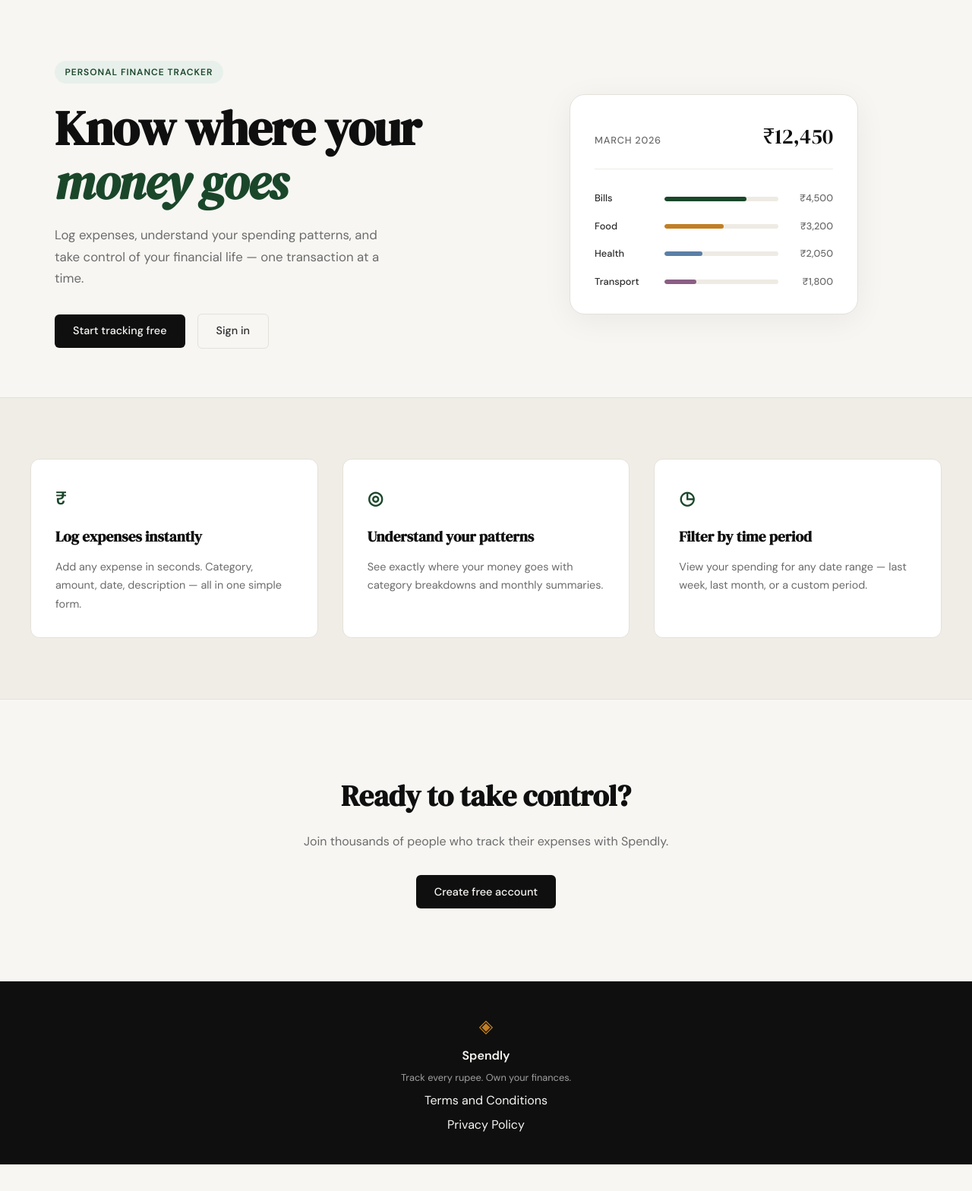
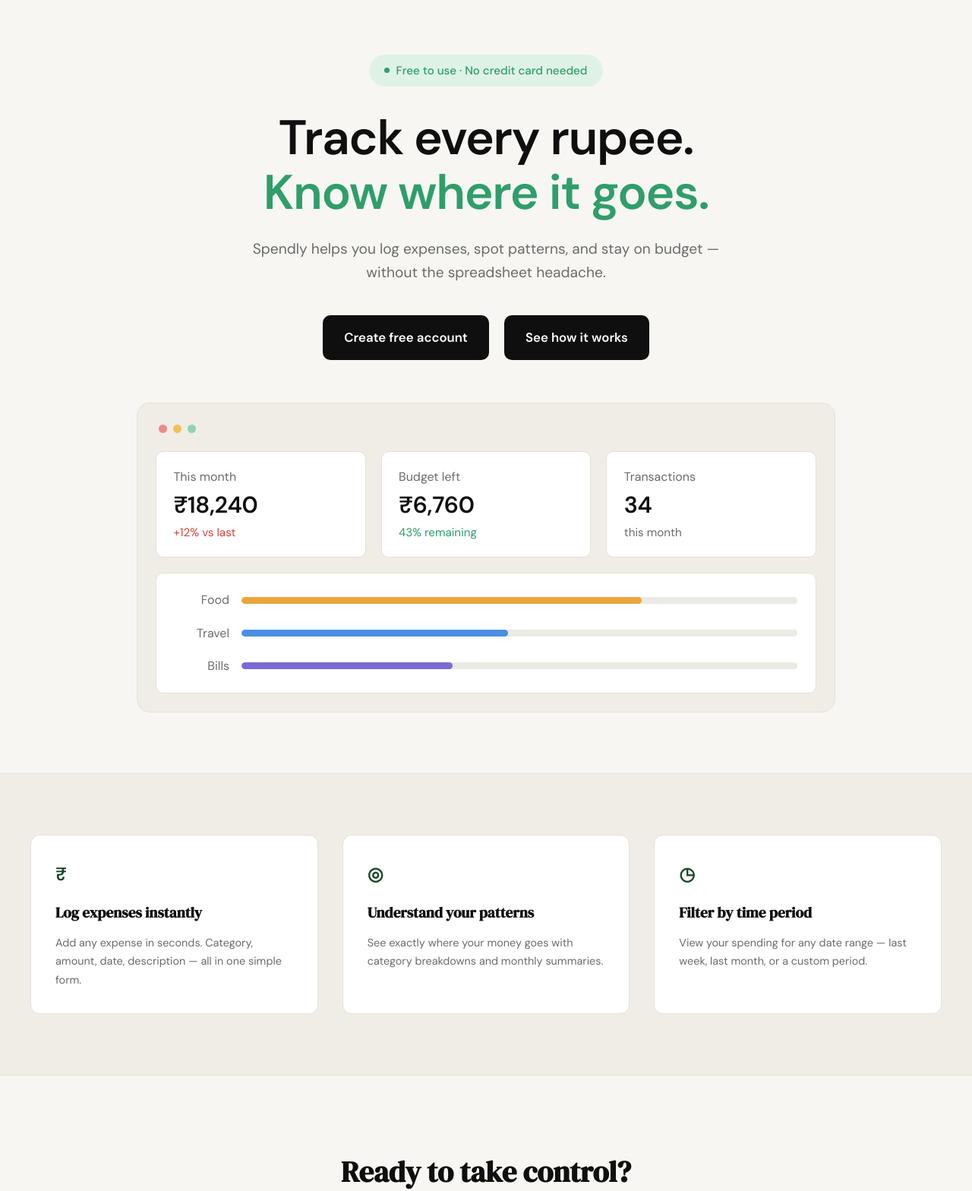
Before and after one commit to Zain970/Spendly-Expense-Tracker, a Flask app: page / in a window 1280 px wide. Shown: the part 61-1629 px from the top of the page at 76% size. Before the commit the page ends 1594 px from the top, so only its background shows below. Run offline with Flask 3, Linux system fonts and the light colour scheme.

Commit message:
landing: redesign hero section to match mockup

```diff
--- /dev/null
+++ b/static/css/landing.css
@@ -0,0 +1,213 @@
+/* ------------------------------------------------------------------ */
+/* Landing hero                                                        */
+/* ------------------------------------------------------------------ */
+
+.hero-v2 {
+    --hero-green: #2f9e6a;
+    --hero-red: #d6453c;
+    --hero-bar-food: #e9a63c;
+    --hero-bar-travel: #4a8fe0;
+    --hero-bar-bills: #7b6ad6;
+
+    padding: 4.5rem 2rem 5rem;
+    text-align: center;
+}
+
+.hero-v2-inner {
+    max-width: 920px;
+    margin: 0 auto;
+}
+
+/* Badge */
+
+.hero-v2-badge {
+    display: inline-flex;
+    align-items: center;
+    gap: 0.5rem;
+    background: #dff2e6;
+    color: var(--hero-green);
+    border-radius: 999px;
+    padding: 0.55rem 1.25rem;
+    font-size: 0.95rem;
+    font-weight: 500;
+}
+
+.hero-v2-badge::before {
+    content: "";
+    width: 7px;
+    height: 7px;
+    border-radius: 50%;
+    background: var(--hero-green);
+}
+
+/* Headline */
+
+.hero-v2-title {
+    font-family: var(--font-body);
+    font-weight: 600;
+    font-size: clamp(2.25rem, 6vw, 4rem);
+    line-height: 1.12;
+    letter-spacing: -0.02em;
+    color: var(--ink);
+    margin: 2rem 0 1.5rem;
+}
+
+.hero-v2-title span {
+    display: block;
+    color: var(--hero-green);
+}
+
+.hero-v2-subtitle {
+    max-width: 620px;
+    margin: 0 auto;
+    font-size: 1.2rem;
+    line-height: 1.6;
+    color: var(--ink-muted);
+}
+
+/* Actions */
+
+.hero-v2-actions {
+    display: flex;
+    justify-content: center;
+    gap: 1.25rem;
+    margin-top: 2.5rem;
+}
+
+.hero-v2-btn {
+    background: var(--ink);
+    color: #ffffff;
+    border-radius: 10px;
+    padding: 1rem 1.75rem;
+    font-size: 1.05rem;
+    font-weight: 600;
+    transition: background 0.18s ease, transform 0.18s ease;
+}
+
+.hero-v2-btn:hover {
+    background: var(--ink-soft);
+    transform: translateY(-1px);
+}
+
+/* Preview window */
+
+.hero-v2-window {
+    max-width: 920px;
+    margin: 3.5rem auto 0;
+    background: var(--paper-warm);
+    border: 1px solid var(--border);
+    border-radius: 18px;
+    padding: 1.5rem;
+    text-align: left;
+}
+
+.hero-v2-dots {
+    display: flex;
+    gap: 0.5rem;
+    padding: 0.25rem 0.25rem 1.5rem;
+}
+
+.hero-v2-dots span {
+    width: 11px;
+    height: 11px;
+    border-radius: 50%;
+}
+
+.hero-v2-dots span:nth-child(1) { background: #ef8a86; }
+.hero-v2-dots span:nth-child(2) { background: #f0c05a; }
+.hero-v2-dots span:nth-child(3) { background: #8fd3b1; }
+
+/* Stat tiles */
+
+.hero-v2-stats {
+    display: grid;
+    grid-template-columns: repeat(3, 1fr);
+    gap: 1.25rem;
+    margin-bottom: 1.25rem;
+}
+
+.hero-v2-stat {
+    background: var(--paper-card);
+    border: 1px solid var(--border);
+    border-radius: 10px;
+    padding: 1.25rem 1.4rem;
+}
+
+.hero-v2-stat-label {
+    display: block;
+    font-size: 1rem;
+    color: var(--ink-muted);
+    margin-bottom: 0.4rem;
+}
+
+.hero-v2-stat-value {
+    display: block;
+    font-size: 1.9rem;
+    font-weight: 600;
+    letter-spacing: -0.01em;
+    color: var(--ink);
+    line-height: 1.2;
+}
+
+.hero-v2-stat-note {
+    display: block;
+    font-size: 0.95rem;
+    color: var(--ink-muted);
+    margin-top: 0.35rem;
+}
+
+.hero-v2-stat-note.is-up { color: var(--hero-red); }
+.hero-v2-stat-note.is-good { color: var(--hero-green); }
+
+/* Category bars */
+
+.hero-v2-bars {
+    background: var(--paper-card);
+    border: 1px solid var(--border);
+    border-radius: 10px;
+    padding: 1.4rem 1.5rem;
+}
+
+.hero-v2-bar-row {
+    display: grid;
+    grid-template-columns: 72px 1fr;
+    align-items: center;
+    gap: 1rem;
+}
+
+.hero-v2-bar-row + .hero-v2-bar-row {
+    margin-top: 1.1rem;
+}
+
+.hero-v2-bar-label {
+    text-align: right;
+    font-size: 1rem;
+    color: var(--ink-muted);
+}
+
+.hero-v2-bar-track {
+    height: 9px;
+    border-radius: 999px;
+    background: #eceae4;
+    overflow: hidden;
+}
+
+.hero-v2-bar-fill {
+    display: block;
+    height: 100%;
+    border-radius: 999px;
+}
+
+.hero-v2-bar-fill.is-food { background: var(--hero-bar-food); }
+.hero-v2-bar-fill.is-travel { background: var(--hero-bar-travel); }
+.hero-v2-bar-fill.is-bills { background: var(--hero-bar-bills); }
+
+/* Responsive */
+
+@media (max-width: 760px) {
+    .hero-v2 { padding: 3rem 1rem 3.5rem; }
+    .hero-v2-actions { flex-direction: column; align-items: stretch; gap: 0.85rem; }
+    .hero-v2-window { padding: 1.1rem; border-radius: 14px; }
+    .hero-v2-stats { grid-template-columns: 1fr; gap: 0.85rem; }
+    .hero-v2-bar-row { grid-template-columns: 60px 1fr; }
+}
--- a/templates/landing.html
+++ b/templates/landing.html
@@ -2,66 +2,81 @@
 
 {% block title %}Spendly — Track Every Rupee{% endblock %}
 
+{% block head %}
+<link rel="stylesheet" href="{{ url_for('static', filename='css/landing.css') }}">
+{% endblock %}
+
 {% block content %}
 
-<section class="hero">
-    <div class="hero-inner">
-        <div class="hero-badge">Personal Finance Tracker</div>
-        <h1 class="hero-title">
-            Know where your<br>
-            <em>money goes</em>
+<section class="hero-v2">
+    <div class="hero-v2-inner">
+
+        <div class="hero-v2-badge">Free to use &middot; No credit card needed</div>
+
+        <h1 class="hero-v2-title">
+            Track every rupee.
+            <span>Know where it goes.</span>
         </h1>
-        <p class="hero-subtitle">
-            Log expenses, understand your spending patterns,
-            and take control of your financial life —
-            one transaction at a time.
+
+        <p class="hero-v2-subtitle">
+            Spendly helps you log expenses, spot patterns, and stay
+            on budget — without the spreadsheet headache.
         </p>
-        <div class="hero-actions">
-            <a href="{{ url_for('register') }}" class="btn-primary">Start tracking free</a>
-            <a href="{{ url_for('login') }}" class="btn-ghost">Sign in</a>
+
+        <div class="hero-v2-actions">
+            <a href="{{ url_for('register') }}" class="hero-v2-btn">Create free account</a>
+            <a href="#features" class="hero-v2-btn">See how it works</a>
         </div>
-    </div>
-    <div class="hero-visual">
-        <div class="mock-card">
-            <div class="mock-card-header">
-                <span class="mock-label">March 2026</span>
-                <span class="mock-total">₹12,450</span>
+
+        <div class="hero-v2-window">
+            <div class="hero-v2-dots">
+                <span></span><span></span><span></span>
             </div>
-            <div class="mock-bars">
-                <div class="mock-bar-row">
-                    <span class="mock-cat">Bills</span>
-                    <div class="mock-bar-track">
-                        <div class="mock-bar" style="width: 72%"></div>
+
+            <div class="hero-v2-stats">
+                <div class="hero-v2-stat">
+                    <span class="hero-v2-stat-label">This month</span>
+                    <span class="hero-v2-stat-value">₹18,240</span>
+                    <span class="hero-v2-stat-note is-up">+12% vs last</span>
+                </div>
+                <div class="hero-v2-stat">
+                    <span class="hero-v2-stat-label">Budget left</span>
+                    <span class="hero-v2-stat-value">₹6,760</span>
+                    <span class="hero-v2-stat-note is-good">43% remaining</span>
+                </div>
+                <div class="hero-v2-stat">
+                    <span class="hero-v2-stat-label">Transactions</span>
+                    <span class="hero-v2-stat-value">34</span>
+                    <span class="hero-v2-stat-note">this month</span>
+                </div>
+            </div>
+
+            <div class="hero-v2-bars">
+                <div class="hero-v2-bar-row">
+                    <span class="hero-v2-bar-label">Food</span>
+                    <div class="hero-v2-bar-track">
+                        <span class="hero-v2-bar-fill is-food" style="width: 72%"></span>
                     </div>
-                    <span class="mock-amt">₹4,500</span>
                 </div>
-                <div class="mock-bar-row">
-                    <span class="mock-cat">Food</span>
-                    <div class="mock-bar-track">
-                        <div class="mock-bar mock-bar-2" style="width: 52%"></div>
+                <div class="hero-v2-bar-row">
+                    <span class="hero-v2-bar-label">Travel</span>
+                    <div class="hero-v2-bar-track">
+                        <span class="hero-v2-bar-fill is-travel" style="width: 48%"></span>
                     </div>
-                    <span class="mock-amt">₹3,200</span>
                 </div>
-                <div class="mock-bar-row">
-                    <span class="mock-cat">Health</span>
-                    <div class="mock-bar-track">
-                        <div class="mock-bar mock-bar-3" style="width: 33%"></div>
+                <div class="hero-v2-bar-row">
+                    <span class="hero-v2-bar-label">Bills</span>
+                    <div class="hero-v2-bar-track">
+                        <span class="hero-v2-bar-fill is-bills" style="width: 38%"></span>
                     </div>
-                    <span class="mock-amt">₹2,050</span>
-                </div>
-                <div class="mock-bar-row">
-                    <span class="mock-cat">Transport</span>
-                    <div class="mock-bar-track">
-                        <div class="mock-bar mock-bar-4" style="width: 28%"></div>
-                    </div>
-                    <span class="mock-amt">₹1,800</span>
                 </div>
             </div>
         </div>
+
     </div>
 </section>
 
-<section class="features">
+<section class="features" id="features">
     <div class="features-inner">
         <div class="feature-card">
             <div class="feature-icon">₹</div>
```
Also changed, not shown: hero_image.png (added).
